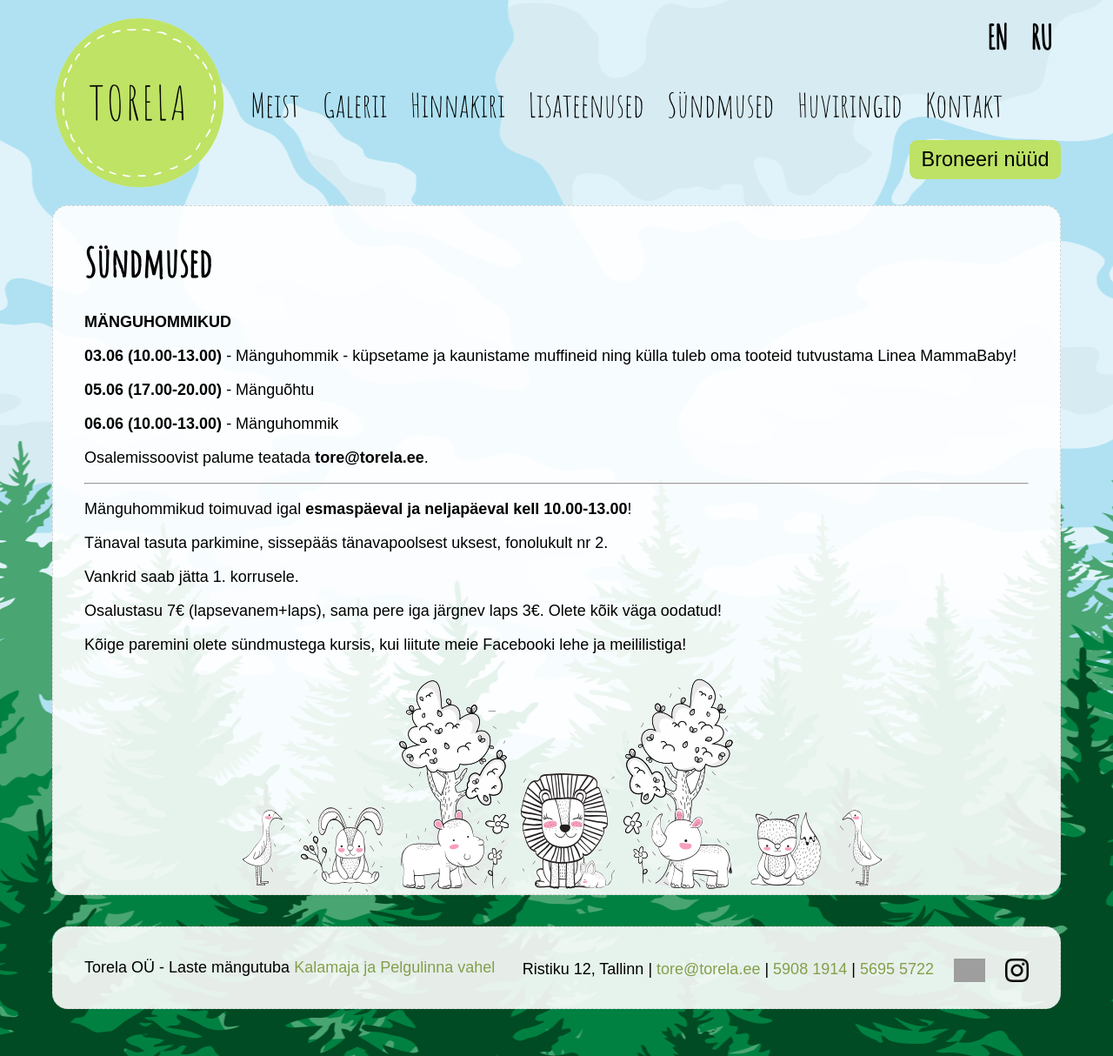
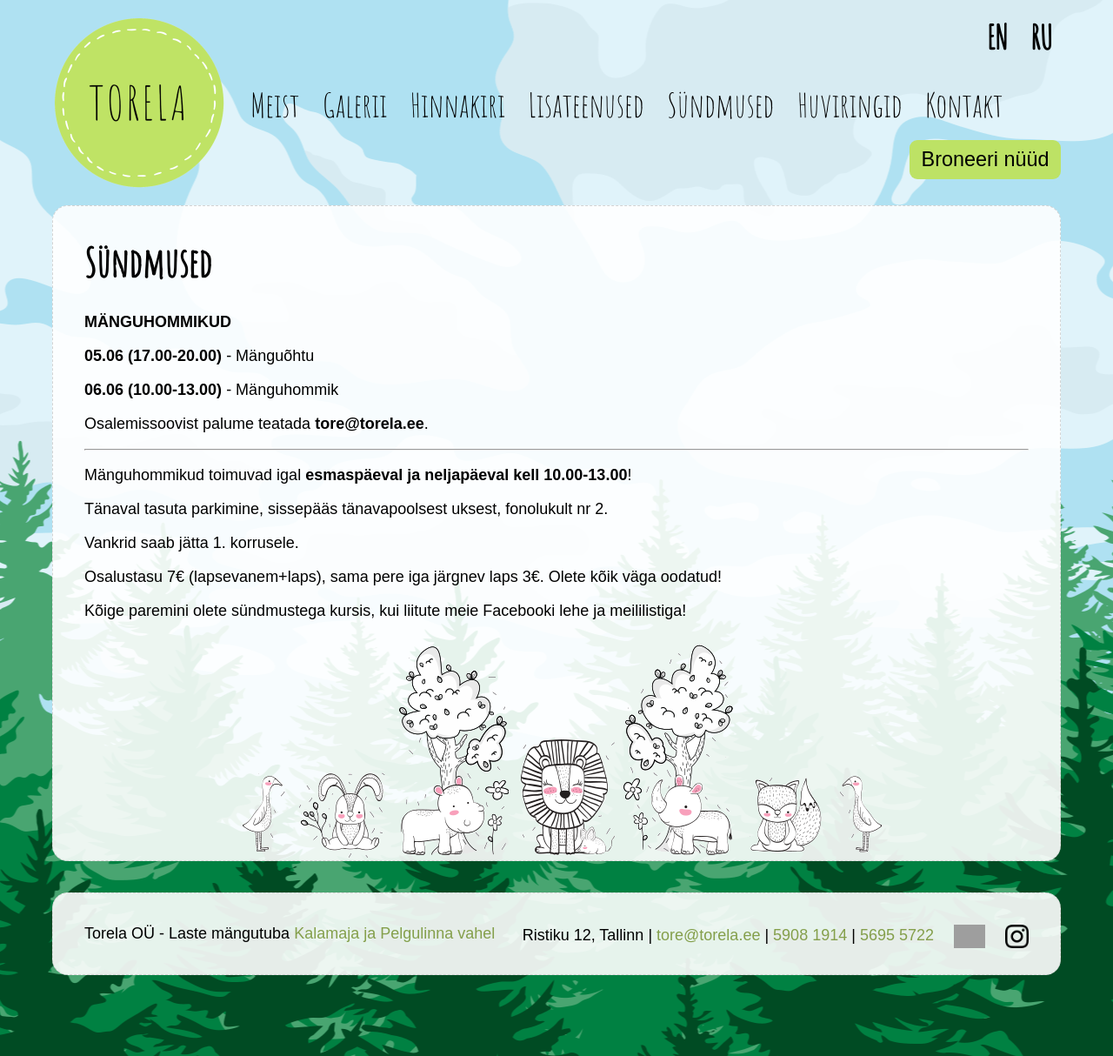
Before and after one commit to mypsik/torela, a Jekyll site: the page built from syndmused/index.md, in a window 1280 px wide. Shown: the whole page at 87% size. Built offline with Jekyll 4.4.1, drawn with Linux system fonts in a browser that asks for light colours; grey boxes are pictures that could not be loaded.

Commit message:
Update index.md

```diff
--- a/syndmused/index.md
+++ b/syndmused/index.md
@@ -8,9 +8,6 @@ ru: /ru/events/
 ---
 
 **MÄNGUHOMMIKUD**
-
-
-**03.06 (10.00-13.00)** - Mänguhommik - küpsetame ja kaunistame muffineid ning külla tuleb oma tooteid tutvustama Linea MammaBaby!
 
 
 **05.06 (17.00-20.00)** - Mänguõhtu
```
